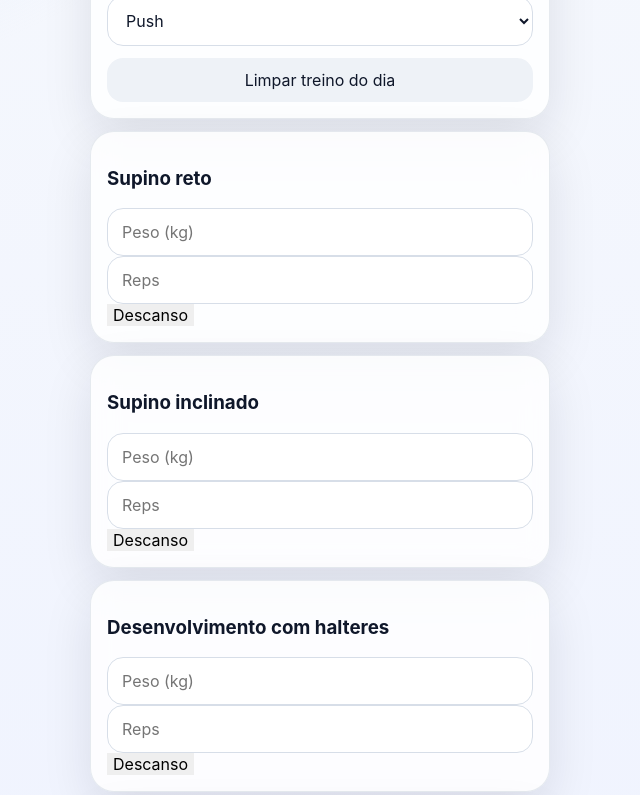
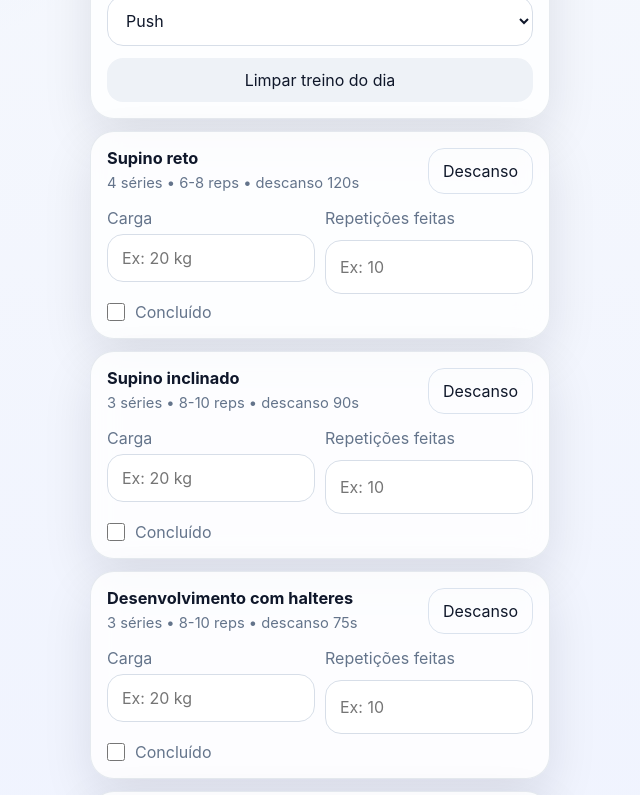
Before and after one commit to VapoLipezin/VERCEACADEMY, a React (Vite) app: page / in a window 1280 px wide. Shown: the part 720-1515 px from the top of the page, without its empty margins (320-960 px from the left). Built offline with nearby package versions, Linux system fonts and the light colour scheme.

Commit message:
ExerciseCard.jsx

```diff
--- a/src/components/ExerciseCard.jsx
+++ b/src/components/ExerciseCard.jsx
@@ -1,83 +1,58 @@
-import React, { useState } from "react";
+import React from "react";
 
 export default function ExerciseCard({ exercise, value = {}, onChange, onStartRest }) {
+  return (
+    <div className="exercise-card">
+      <div className="exercise-head">
+        <div>
+          <h3>{exercise.name}</h3>
+          <p>
+            {exercise.sets} séries • {exercise.reps} reps • descanso {exercise.rest}s
+          </p>
+        </div>
 
-const [weight, setWeight] = useState("");
-const [reps, setReps] = useState("");
-const [resting, setResting] = useState(false);
-const [timeLeft, setTimeLeft] = useState(exercise.rest);
+        <button
+          className="ghost-button"
+          onClick={() => onStartRest(exercise.rest)}
+        >
+          Descanso
+        </button>
+      </div>
 
-function startRest(){
+      <div className="exercise-grid">
+        <label>
+          <span>Carga</span>
+          <input
+            value={value.weight || ""}
+            onChange={(e) =>
+              onChange({ ...value, weight: e.target.value })
+            }
+            placeholder="Ex: 20 kg"
+          />
+        </label>
 
-if(resting) return;
+        <label>
+          <span>Repetições feitas</span>
+          <input
+            value={value.doneReps || ""}
+            onChange={(e) =>
+              onChange({ ...value, doneReps: e.target.value })
+            }
+            placeholder="Ex: 10"
+          />
+        </label>
+      </div>
 
-setResting(true);
-
-let t = exercise.rest;
-
-const interval = setInterval(()=>{
-
-t--;
-
-setTimeLeft(t);
-
-if(t <= 0){
-clearInterval(interval);
-setResting(false);
-setTimeLeft(exercise.rest);
+      <label className="check-row">
+        <input
+          type="checkbox"
+          checked={Boolean(value.completed)}
+          onChange={(e) =>
+            onChange({ ...value, completed: e.target.checked })
+          }
+        />
+        <span>Concluído</span>
+      </label>
+    </div>
+  );
 }
-
-},1000);
-
-}
-
-const progress = (timeLeft / exercise.rest) * 100;
-
-return (
-
-<div className="exercise-card">
-
-<h3>{exercise.name}</h3>
-
-<input
-type="number"
-placeholder="Peso (kg)"
-value={weight}
-onChange={(e)=>{
-setWeight(e.target.value)
-onChange?.({ ...value, weight: e.target.value })
-}}
-/>
-
-<input
-type="number"
-placeholder="Reps"
-value={reps}
-onChange={(e)=>{
-setReps(e.target.value)
-onChange?.({ ...value, doneReps: e.target.value })
-}}
-/>
-
-<button onClick={()=>{
-startRest()
-onStartRest?.(exercise.rest)
-}}>
-Descanso
-</button>
-
-{resting && (
-
-<div className="rest-bar">
-<div
-className="rest-progress"
-style={{width: `${progress}%`}}
-></div>
-</div>
-
-)}
-
-</div>
-
-);
-}
```
